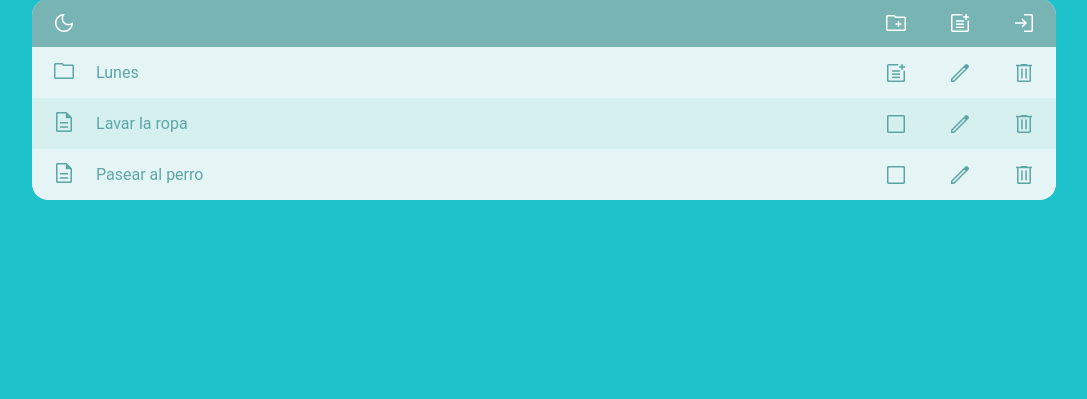
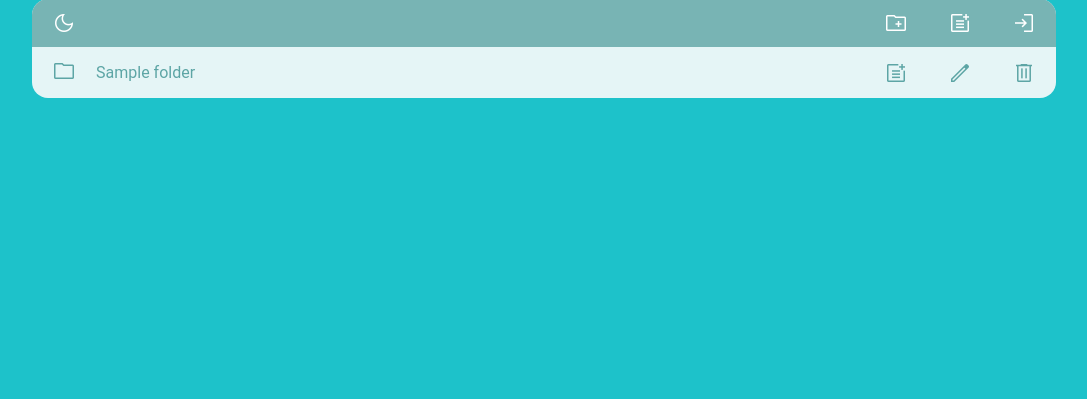
Before and after one commit to Cristian-Estevez/todo_list_django, a Django app: page / in a window 1280 px wide. Shown: the part 59-458 px from the top of the page, without its empty margins (104-1191 px from the left). Run offline with Django 4.2, Linux system fonts and the light colour scheme; tables that the repository leaves empty hold one stand-in row (values such as "Sample post").

Commit message:
Se muestran tareas de la bbdd

```diff
--- a/src/in_django/static/in_django/css/global.css
+++ b/src/in_django/static/in_django/css/global.css
@@ -274,6 +274,11 @@
   background-color: var(--primary-container);
 }
 
+.item:last-child,
+.folder-container:last-child {
+  border-radius: 0 0 16px 16px;
+}
+
 section {
   display: flex;
   flex-direction: column;
--- a/src/static/main/main.js
+++ b/src/static/main/main.js
@@ -15,8 +15,10 @@
   // hover effects
   $('.folder').hover(function (event) {
     $(event.currentTarget).find(".folder-container").css('background-color', 'rgb(0, 0, 0, .15)');
+    $(event.currentTarget).find(".folder-container").css('border-radius', '0 0 16px 16px');
   }, function (event) {
     $(event.currentTarget).find(".folder-container").css('background-color', '');
+    $(event.currentTarget).find(".folder-container").css('border-radius', '');
   });
 
   $('.folder').on('click', function () {
--- a/src/todo_list/models.py
+++ b/src/todo_list/models.py
@@ -6,7 +6,7 @@
     user_id = models.ForeignKey(
         to=settings.AUTH_USER_MODEL, on_delete=models.CASCADE)
     title = models.CharField(max_length=100)
-    deleted = models.BooleanField(default="false")
+    deleted = models.BooleanField(default=False)
 
     def __str__(self):
         return "id: {}; belongs to: {}, title: {}; deleted: {}".format(self.id, self.user_id, self.title, self.deleted)
@@ -14,12 +14,15 @@
 
 class Task(models.Model):
     user_id = models.ForeignKey(
-        to=settings.AUTH_USER_MODEL, on_delete=models.CASCADE)
+        to=settings.AUTH_USER_MODEL, on_delete=models.CASCADE, null=True, blank=True)
     title = models.CharField(max_length=100)
-    description = models.CharField(max_length=600)
-    deleted = models.BooleanField(default="false")
+    description = models.CharField(max_length=600, null=True, blank=True)
+    deleted = models.BooleanField(default=False)
     folder_id = models.ForeignKey(
-        to=Folder, null="true", on_delete=models.CASCADE
+        to=Folder,
+        null=True,
+        blank=True,
+        on_delete=models.CASCADE,
     )
 
     def __str__(self):
--- a/src/todo_list/templates/todo_list/index.html
+++ b/src/todo_list/templates/todo_list/index.html
@@ -19,9 +19,8 @@
 </head>
 
 <body class="light" id="body">
-  <div class="space"></div>
+  <div class="list-container">
 
-  <div class="list-container">
     <nav>
       <span class="nav-left-column">
         <i class="nav-icon material-symbols-outlined" id="theme-toggler-icon" title="Dark mode"
@@ -33,12 +32,14 @@
         <i class="nav-icon material-symbols-outlined" title="Log in">login</i>
       </span>
     </nav>
+
     <section>
+      {% for folder in folders %}
         <div class="folder item">
           <div class="folder-container">
             <span class="featured-icon-container">
               <i class="list-icon material-symbols-outlined folder">folder</i>
-            <p>Lunes</p>
+              <p>{{folder.title}}</p>
             </span>
             <span class="actions-container">
               <i class="list-icon material-symbols-outlined" title="Add Task">post_add</i>
@@ -47,10 +48,12 @@
             </span>
           </div>
             <div class="folder-tasks-container display-none">
+              {% for task in in_folder_tasks %}
+                {% if task.folder_id == folder %}
                   <div class="task in-folder-task">
                     <span class="featured-icon-container">
                       <i class="list-icon material-symbols-outlined file">description</i>
-              <p>Que Pili me haga Mate</p>
+                      <p>{{task.title}}</p>
                     </span>
                     <span class="actions-container">
                       <i class="checkbox-blank list-icon material-symbols-outlined"
@@ -59,24 +62,17 @@
                       <i class="list-icon material-symbols-outlined" title="Delete Task">delete</i>
                     </span>
                   </div>
-          <div class="task in-folder-task">
-            <span class="featured-icon-container">
-              <i class="list-icon material-symbols-outlined file">description</i>
-              <p>Pasear al perro</p>
-            </span>
-            <span class="actions-container">
-              <i class="checkbox-blank list-icon material-symbols-outlined"
-                title="Mark Done">check_box_outline_blank</i>
-              <i class="list-icon material-symbols-outlined" title="Edit Task">edit</i>
-              <i class="list-icon material-symbols-outlined" title="Delete Task">delete</i>
-            </span>
+                {% endif %}
+              {% endfor %}
             </div>
         </div>
-      </div>
+      {% endfor %}
+
+      {% for lonely_task in lonely_tasks %}
         <div class="task item">
           <span class="featured-icon-container">
             <i class="list-icon material-symbols-outlined file">description</i>
-          <p>Lavar la ropa</p>
+            <p>{{lonely_task.title}}</p>
           </span>
           <span class="actions-container">
             <i class="checkbox-blank list-icon material-symbols-outlined" title="Mark Done">check_box_outline_blank</i>
@@ -84,17 +80,7 @@
             <i class="list-icon material-symbols-outlined" title="Delete Task">delete</i>
           </span>
         </div>
-      <div class="task item">
-        <span class="featured-icon-container">
-          <i class="list-icon material-symbols-outlined file">description</i>
-          <p>Pasear al perro</p>
-        </span>
-        <span class="actions-container">
-          <i class="checkbox-blank list-icon material-symbols-outlined" title="Mark Done">check_box_outline_blank</i>
-          <i class="list-icon material-symbols-outlined" title="Edit Task">edit</i>
-          <i class="list-icon material-symbols-outlined" title="Delete Task">delete</i>
-        </span>
-      </div>
+      {% endfor %}
     </section>
   </div>
 </body>
--- a/src/todo_list/views.py
+++ b/src/todo_list/views.py
@@ -1,5 +1,14 @@
 from django.shortcuts import render
+from .models import Folder, Task
 
-# Create your views here.
+
 def mainApp(request):
-    return render(request, 'todo_list/index.html', {})
+    return render(
+        request,
+        'todo_list/index.html',
+        {
+            "folders": Folder.objects.filter(deleted=False),
+            "in_folder_tasks": Task.objects.filter(deleted=False).exclude(folder_id__isnull=True),
+            "lonely_tasks": Task.objects.filter(deleted=False).filter(folder_id__isnull=True),
+        }
+    )
```
Also changed, not shown: src/todo_list/migrations/0002_alter_task_user_id.py (added), src/todo_list/migrations/0003_alter_folder_deleted_alter_task_deleted_and_more.py (added), src/todo_list/migrations/0004_alter_task_description.py (added). Lines whose indentation alone changed are shown as unchanged.
